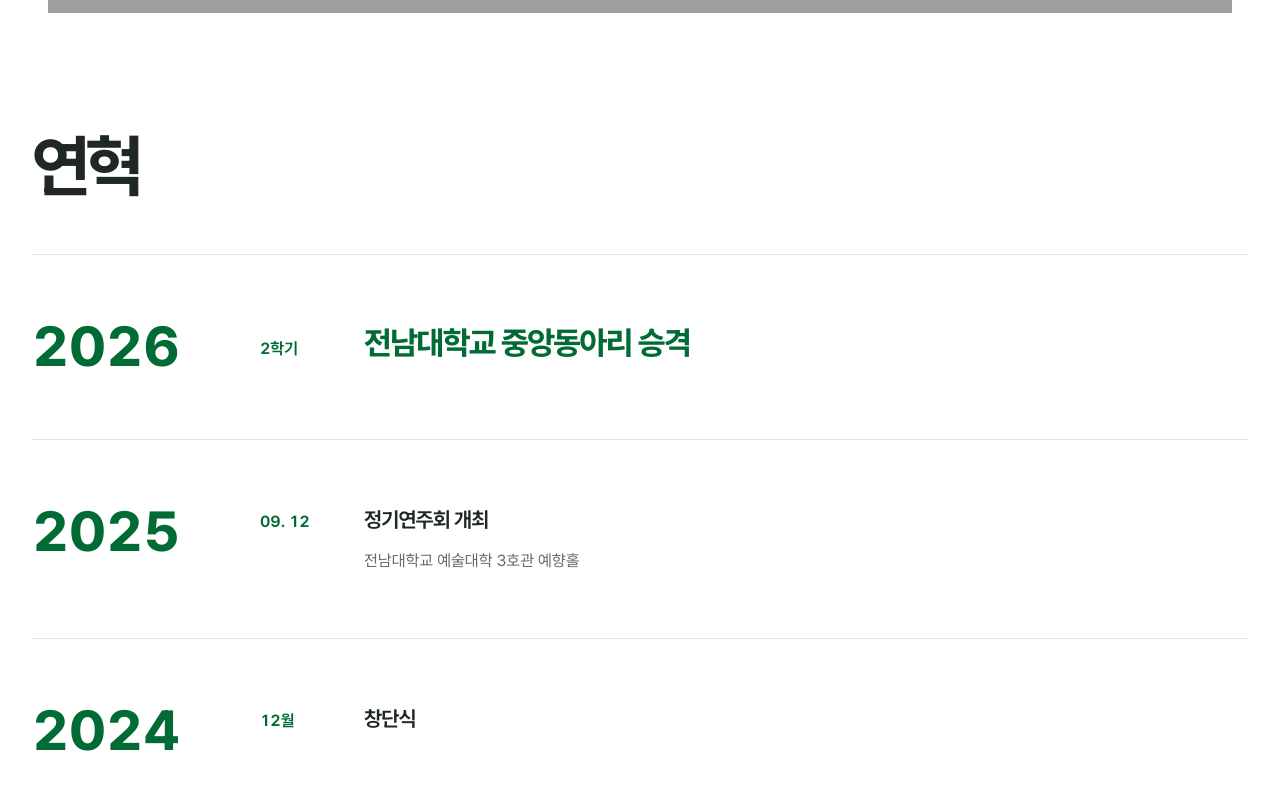
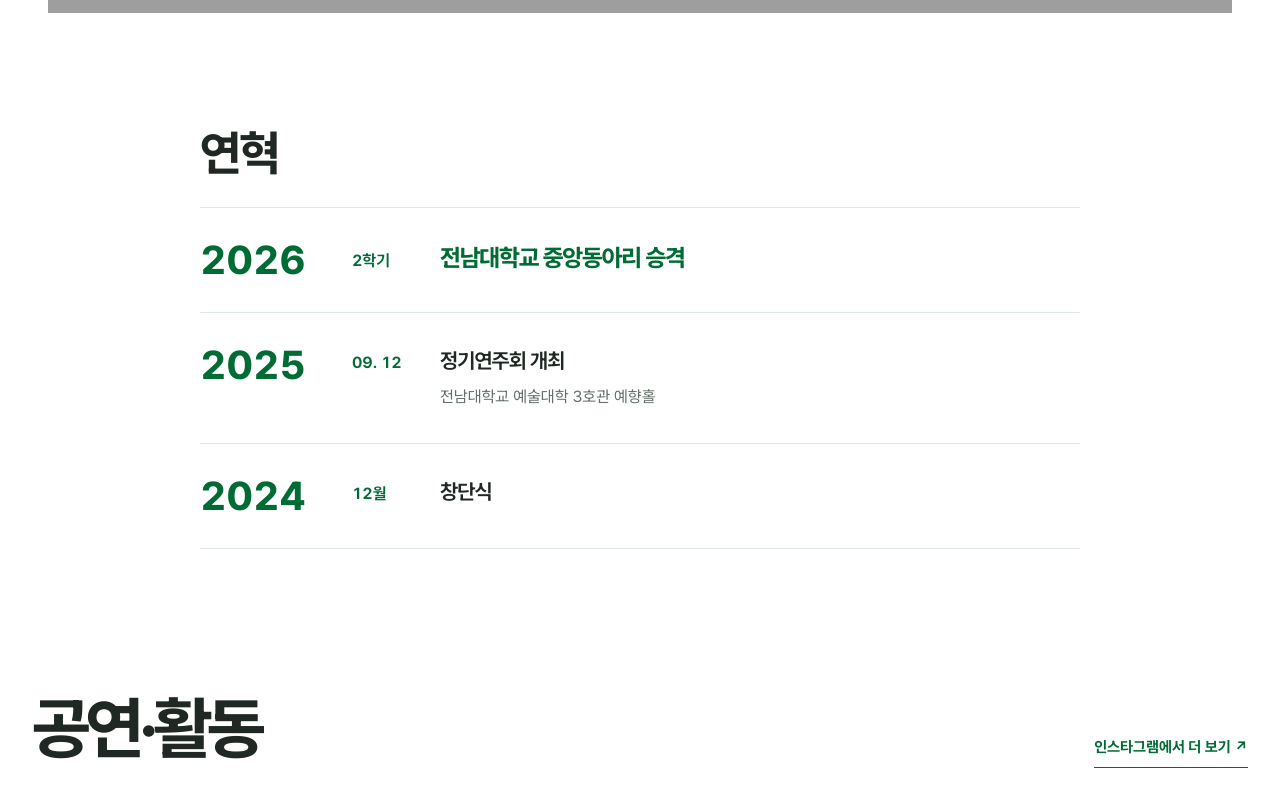
Before and after one commit to ppre1ude/cnuc-hoir-page, a Next.js app in the folder web/: page / in a window 1280 px wide. Shown: the part 1340-2140 px from the top of the page. Built offline with nearby package versions, Linux system fonts and the light colour scheme; grey boxes are pictures that could not be loaded.

Commit message:
style: 연혁 내용량에 맞춰 홈 레이아웃 밀도 조정

```diff
--- a/web/src/app/page.module.css
+++ b/web/src/app/page.module.css
@@ -50,10 +50,11 @@
 
 .activity, .participate { scroll-margin-top: 76px; }
 .history { padding: 112px 0 0; }
-.history h2 { margin: 0 0 var(--space-12); }
+.history .container { max-width: var(--layout-reading); }
+.history h2 { margin: 0 0 var(--space-6); font-size: clamp(32px, 4vw, 48px); font-weight: var(--weight-heading); letter-spacing: var(--tracking-heading); line-height: 1.2; }
 .activity { padding: 138px 0 150px; }
 .activityHeading { display: flex; align-items: end; justify-content: space-between; gap: 32px; margin-bottom: 48px; }
-.activity h2, .participate h2, .history h2 { font-size: clamp(47px, 5.3vw, 80px); font-weight: var(--weight-heading); letter-spacing: -.075em; line-height: 1.2; }
+.activity h2, .participate h2 { font-size: clamp(47px, 5.3vw, 80px); font-weight: var(--weight-heading); letter-spacing: -.075em; line-height: 1.2; }
 .activity h2, .participate h2 { margin: 0; }
 .activityLink { padding-bottom: 8px; border-bottom: 1px solid var(--color-primary); color: var(--color-primary) !important; font-size: 15px; font-weight: 700; white-space: nowrap; }
 .activityLink:hover { border-bottom-width: 2px; }
@@ -90,8 +91,7 @@
   .activity { padding: 88px 0 100px; scroll-margin-top: 66px; }
   .activityHeading { display: block; margin-bottom: 34px; }
   .history { padding-top: var(--space-20); }
-  .history h2 { margin-bottom: var(--space-8); }
-  .activity h2, .participate h2, .history h2 { font-size: clamp(42px, 10vw, 58px); }
+  .activity h2, .participate h2 { font-size: clamp(42px, 10vw, 58px); }
   .activityLink { display: inline-block; margin-top: 20px; font-size: 13px; }
   .participate { padding: 90px 0 100px; scroll-margin-top: 66px; }
   .participateGrid { display: block; }
--- a/web/src/features/onboarding/ChoirHistory.module.css
+++ b/web/src/features/onboarding/ChoirHistory.module.css
@@ -1,19 +1,14 @@
 .history { margin: 0; padding: 0; list-style: none; border-bottom: 1px solid var(--color-line); }
-/* 브레인웍스 연혁처럼 큰 연도와 날짜·사건 목록을 나란히 배치합니다. */
-.yearGroup { display: grid; grid-template-columns: minmax(0, 1fr); gap: var(--space-6); padding-block: var(--space-12); border-top: 1px solid var(--color-line); }
-.year { margin: 0; color: var(--color-primary); font-size: 2.75rem; font-weight: var(--weight-heading); line-height: 1; font-variant-numeric: tabular-nums; }
+/* 브레인웍스의 연도·사건 구조를 유지하고 현재 연혁의 내용량에 맞춰 간격을 좁힙니다. */
+.yearGroup { display: grid; grid-template-columns: minmax(0, 1fr); gap: var(--space-4); padding-block: var(--space-6); border-top: 1px solid var(--color-line); }
+.year { margin: 0; color: var(--color-primary); font-size: 2rem; font-weight: var(--weight-heading); line-height: 1; font-variant-numeric: tabular-nums; }
 .entries { display: flex; flex-direction: column; gap: var(--space-4); margin: 0; padding: 0; list-style: none; }
 .entry { display: grid; grid-template-columns: 72px minmax(0, 1fr); gap: var(--space-4); align-items: baseline; }
 .date { color: var(--color-primary); font-size: var(--text-body); font-weight: var(--weight-label); line-height: 1.65; font-variant-numeric: tabular-nums; }
 .title { margin: 0; color: var(--color-ink); font-size: var(--text-section); font-weight: var(--weight-label); line-height: 1.5; letter-spacing: var(--tracking-heading); word-break: keep-all; }
-.featured .title { color: var(--color-primary); font-size: clamp(1.5rem, 2.5vw, 2rem); font-weight: var(--weight-heading); }
-.venue { margin: var(--space-3) 0 0; color: var(--color-muted); font-size: var(--text-body); line-height: 1.65; word-break: keep-all; }
+.featured .title { color: var(--color-primary); font-size: 1.5rem; font-weight: var(--weight-heading); }
+.venue { margin: var(--space-2) 0 0; color: var(--color-muted); font-size: var(--text-body); line-height: 1.65; word-break: keep-all; }
 @media (min-width: 761px) {
-  .yearGroup { grid-template-columns: 180px minmax(0, 1fr); gap: var(--space-12); }
-  .year { position: sticky; top: calc(var(--space-20) + var(--space-8)); }
+  .yearGroup { grid-template-columns: 120px minmax(0, 1fr); gap: var(--space-8); padding-block: var(--space-8); }
+  .year { position: sticky; top: calc(var(--space-20) + var(--space-8)); font-size: 2.5rem; }
 }
-@media (min-width: 1024px) {
-  .yearGroup { padding-block: var(--space-16); }
-  .year { font-size: 3.5rem; }
-  .entry { grid-template-columns: 88px minmax(0, 1fr); }
-}
```
